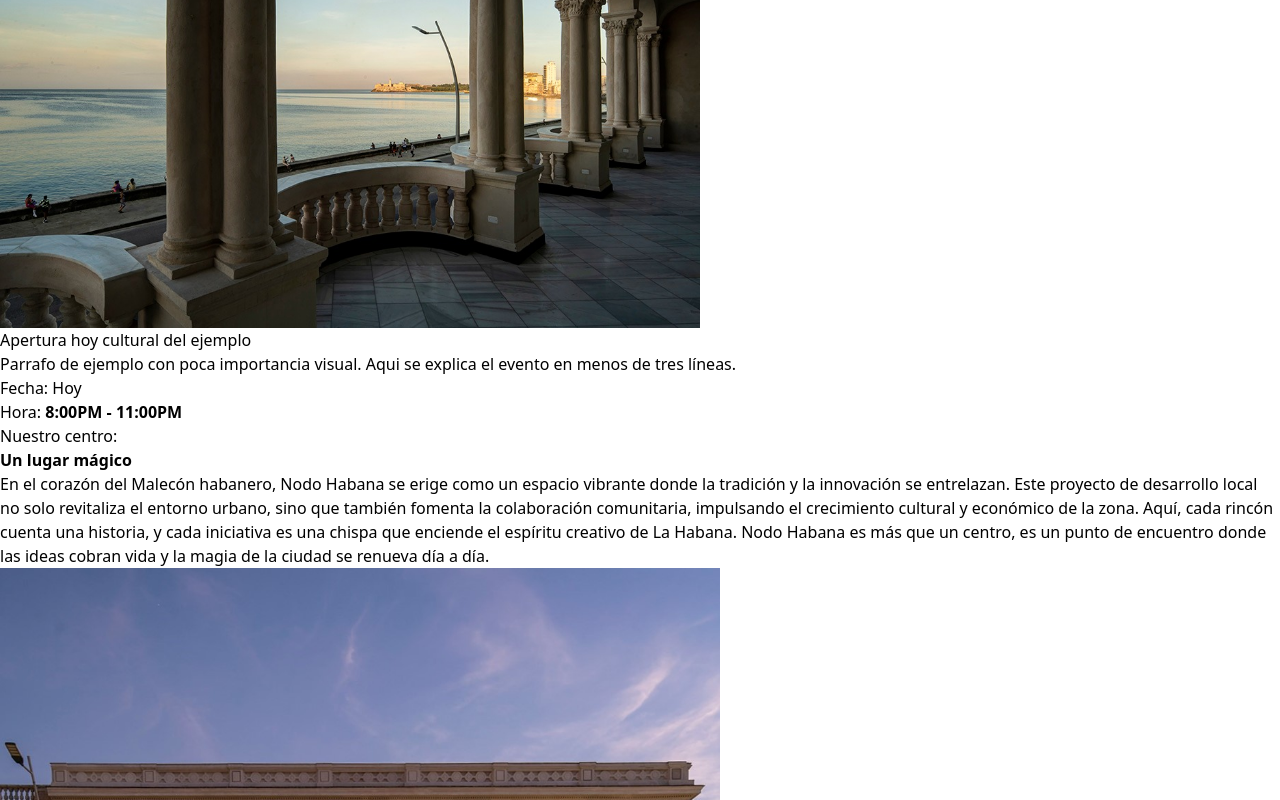
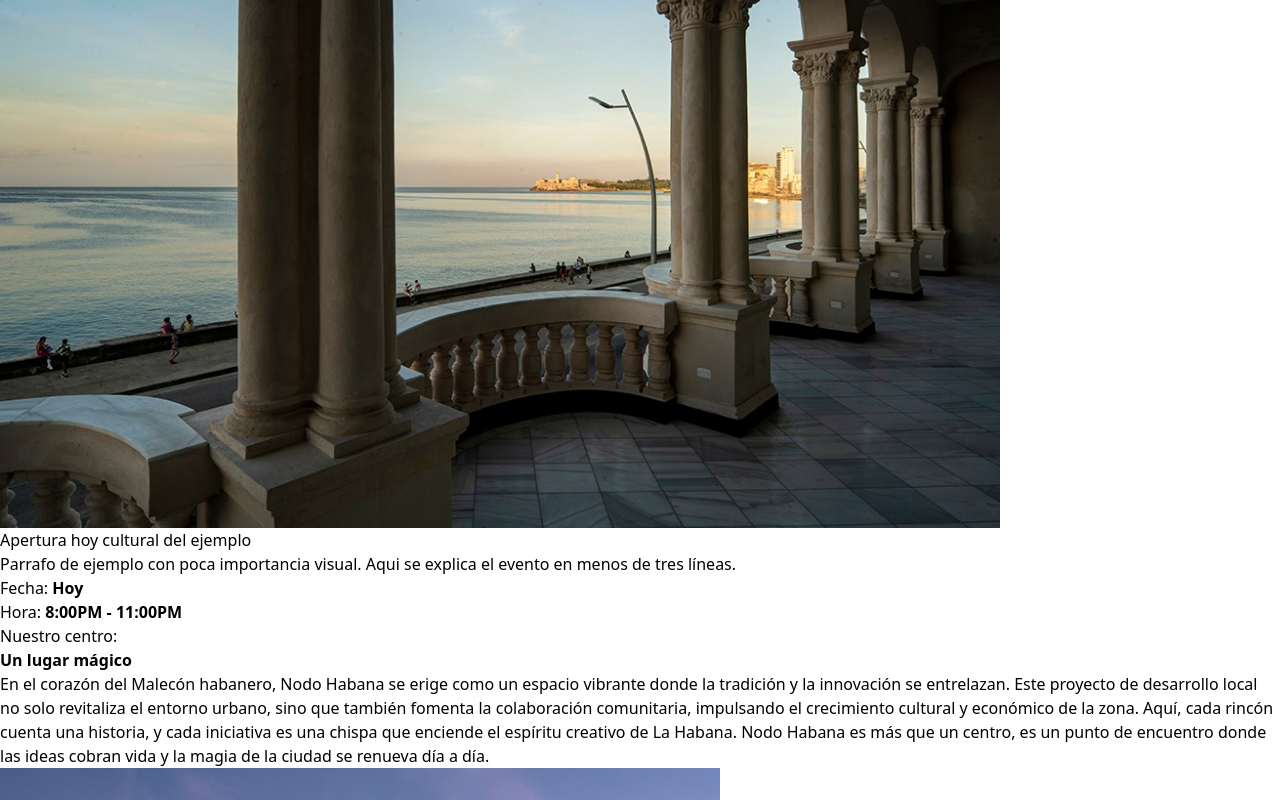
Before and after one commit to fantasyfuerte/nodo-habana, a Next.js app: page / in a window 1280 px wide. Shown: the part 1194-1994 px from the top of the page. Built offline with nearby package versions, Linux system fonts and the light colour scheme.

Commit message:
Enhance TodayEvent component with improved styling for date and time display

```diff
--- a/src/app/ui/TodayEvent.tsx
+++ b/src/app/ui/TodayEvent.tsx
@@ -35,8 +35,8 @@ const TodayEvent = ({ event }:Props) => {
       </h2>
       <article className="bg-white p-6 rounded-lg shadow-lg">
         <Image
-          width={700}
-          height={700}
+          width={1000}
+          height={1000}
           src={event.img}
           alt={event.title}
           className="w-full h-64 object-cover rounded-t-lg mb-4"
@@ -45,10 +45,10 @@ const TodayEvent = ({ event }:Props) => {
           <h3 className="text-xl font-bold mb-2">{event.title}</h3>
           <p className="text-gray-700 mb-4">{event.paragraph}</p>
           <p className="text-gray-500">
-            Fecha: {getRelativeDate(event.date)}
+            Fecha: <strong className="text-black">{getRelativeDate(event.date)}</strong>
           </p>
           <p className="text-gray-500">
-            Hora: <strong>{event.time[0]} - {event.time[1]}</strong>
+            Hora: <strong className="text-black">{event.time[0]} - {event.time[1]}</strong>
           </p>
         </div>
       </article>
```
